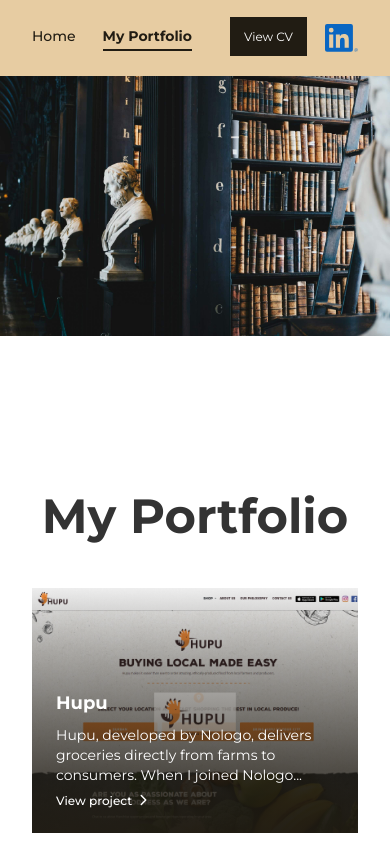
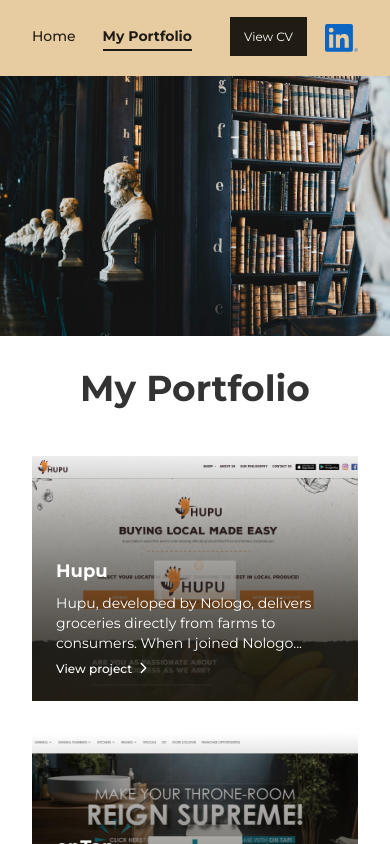
Before and after one commit to BryceH1996/Portfolio, a Next.js app: page /portfolio in a window 390 px wide. Shown: the top 844 px of the page. Built offline with nearby package versions, Linux system fonts and the light colour scheme.

Commit message:
Overlay and font size change

```diff
--- a/src/app/portfolio/[slug]/page.tsx
+++ b/src/app/portfolio/[slug]/page.tsx
@@ -17,15 +17,17 @@ export default function Page({ params }: { params: { slug: string } }) {
           if(data.slug == slug)
           return (
             <div key={key}>
-              <section>
+              <section className="relative">
+                <div className="image-overlay">
                   <Image
                     src={data.topBanner}
                     alt='Project main banner image'
                     width={0}
                     height={0}
-                  style={{ width: '100%', height: '55vh', objectFit: 'cover', objectPosition: 'top center' }}
+                    style={{ width: '100%', height: '55vh', maxHeight: '80vw', objectFit: 'cover', objectPosition: 'top center' }}
                     priority
                   />
+                </div>
               </section>
               <section className="w-full p-8 xl:p-20">
                 <div className="container mx-auto flex flex-col lg:flex-row space-y-8 lg:space-x-24 lg:space-y-0">
--- a/src/app/portfolio/page.tsx
+++ b/src/app/portfolio/page.tsx
@@ -5,7 +5,7 @@ import BasicButton from "@/components/button/basic-buttom";
 export default function Portfolio() {
   return (
     <main className="flex min-h-screen flex-col items-center">
-      <section className="h-96 w-full">
+      <section className="max-h-96 h-full w-full">
         <Image
           className="relative object-cover object-center max-h-96"
           src="/portfolio-library.jpg"
@@ -18,7 +18,7 @@ export default function Portfolio() {
       </section>
       <section className="p-8 lg:p-20 xl:p-32">
         <div className="container mx-auto ">
-          <h1 className="text-text font-bold text-5xl text-center mb-12">My Portfolio</h1>
+          <h1 className="text-text font-bold text-4xl lg:text-5xl text-center mb-12">My Portfolio</h1>
           <div className="flex flex-row flex-wrap justify-between gap-8">
             {portfolioData.map((data, key) => {
               return(
```
Lines whose indentation alone changed are shown as unchanged.
